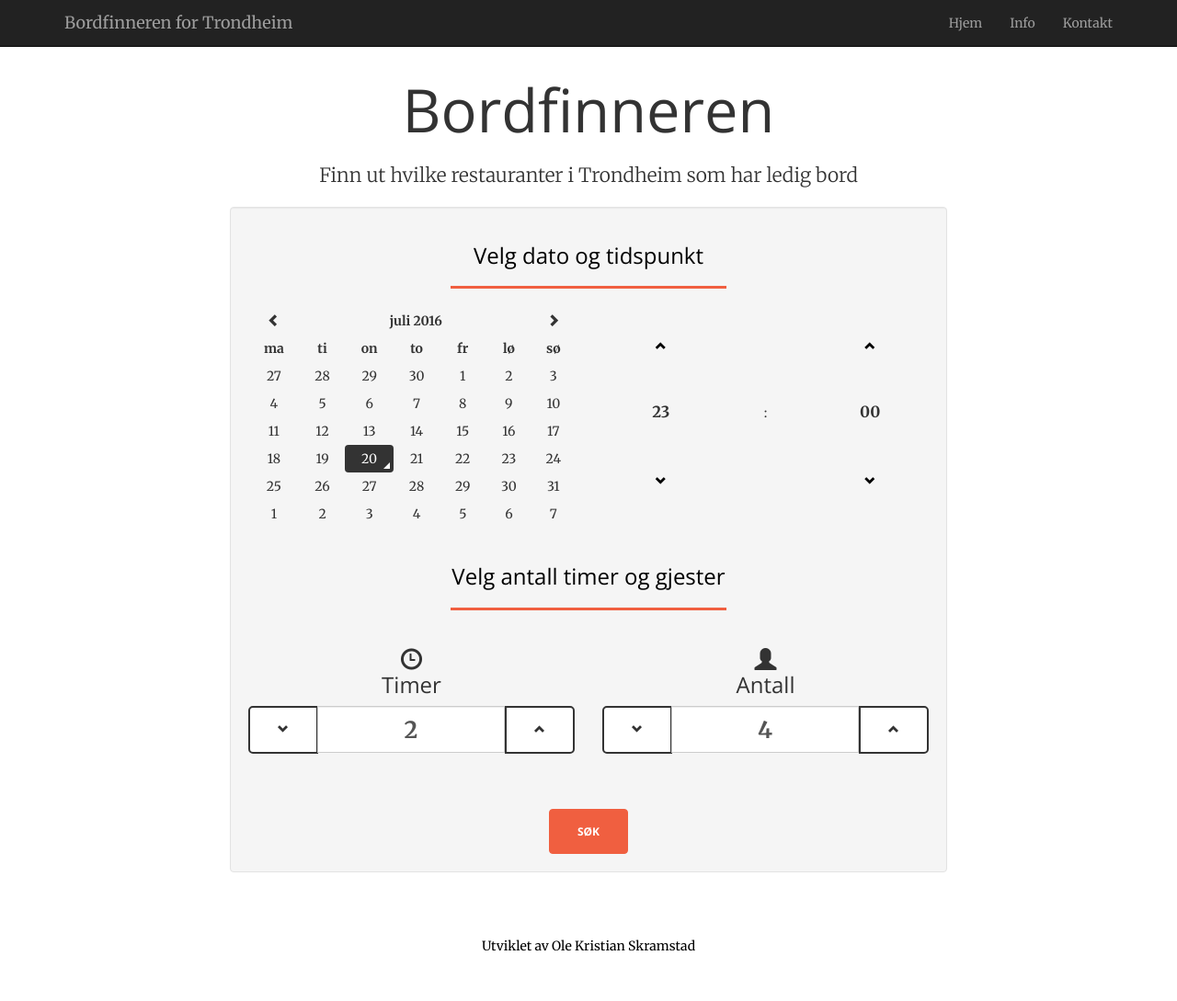
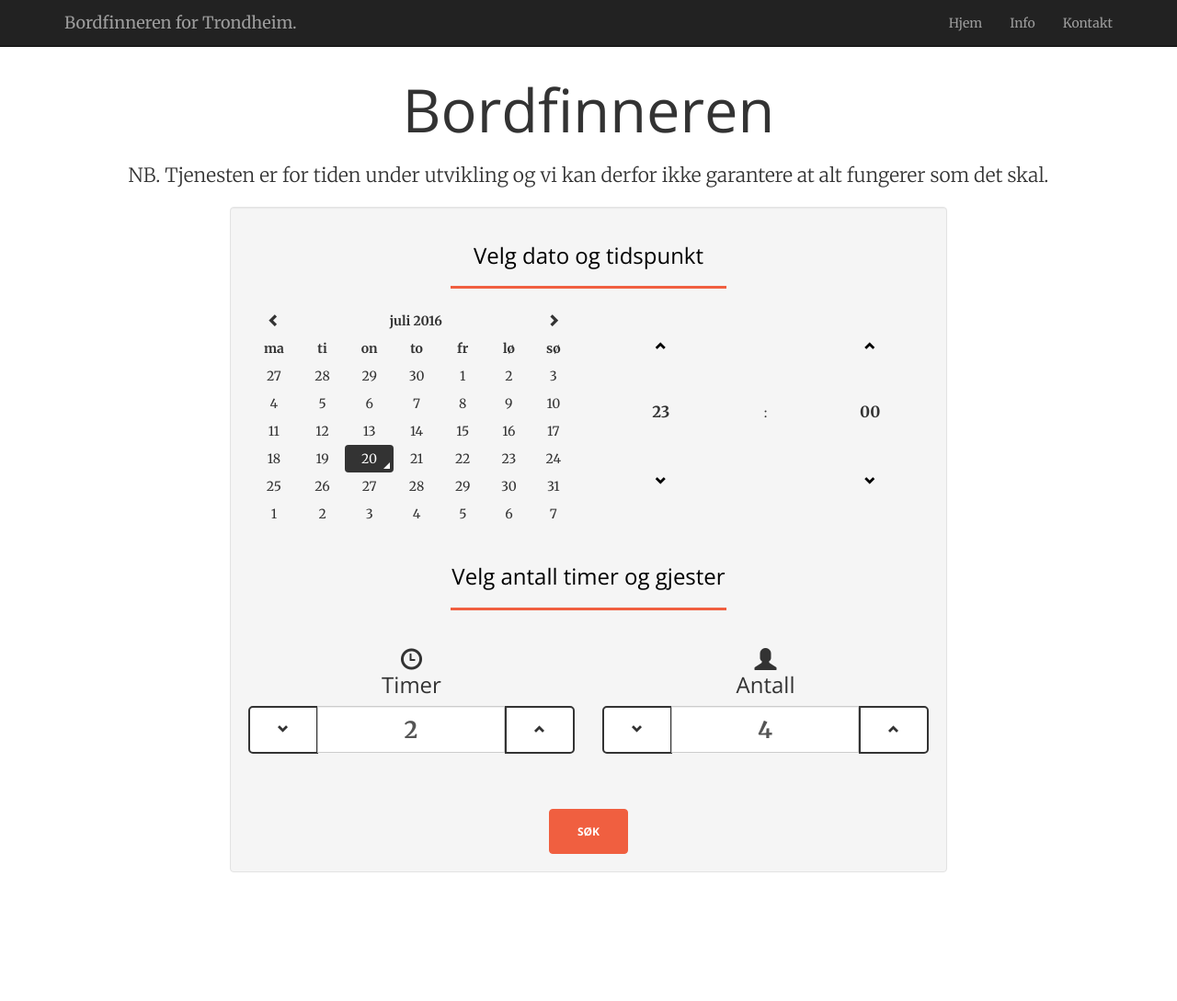
Before and after one commit to okristian1/bord, a Flask app: page / in a window 1280 px wide. Shown: the whole page at 92% size. After the commit the page ends 949 px from the top, so only its background shows below. Run offline with Flask 2, Linux system fonts and the light colour scheme; parts of the project's set-up code (start-up, migrations or seed data) failed here and were passed over; some libraries are stand-ins or nearby versions.

```diff
--- a/myproject.py
+++ b/myproject.py
@@ -77,7 +77,7 @@ def my_form_post():
 
         if free_tables_banksalen >= int(guests)/4:
             restaurants.append({
-              'id': "0",
+             'id': "0",
              'name': "Banksalen",
              'logo': "static/media/img/logo_banksalen.jpeg",
              'link': "https://sparbank1.2book.se/",
--- a/templates/base.html
+++ b/templates/base.html
@@ -84,7 +84,7 @@
                         <span class="icon-bar"></span>
                         <span class="icon-bar"></span>
                       </button>
-                      <a class="navbar-brand" href="/">Bordfinneren for Trondheim</a>
+                      <a class="navbar-brand" href="/">Bordfinneren for Trondheim.</a>
                     </div>
                     <div id="navbar" class="collapse navbar-collapse">
                       <ul class="nav navbar-nav navbar-right">
@@ -98,11 +98,7 @@
 
                 <body>
                   <div id="content">{% block content %}{% endblock %}</div>
-                  <section id="footer">
-                    <div class="container text-center">
-                  <a href="http://okristian1.github.io/okristian1/">Utviklet av Ole Kristian Skramstad</a>
-                  </div>
-                  </section>
+
                   </body>
                 </html>
 
--- a/templates/dev.html
+++ b/templates/dev.html
@@ -9,7 +9,7 @@
 {% block content %}
     <div class="container text-center">
       <h1>Bordfinneren</h1>
-      <p class="lead">Finn ut hvilke restauranter i Trondheim som har ledig bord</p>
+      <p class="lead">NB. Tjenesten er for tiden under utvikling og vi kan derfor ikke garantere at alt fungerer som det skal.</p>
     <div class="row">
       <div id="finnbord" class='col-lg-8 col-lg-offset-2 col-xs-12 well'>
         <h3 style="color:black;">Velg dato og tidspunkt</h3>
```
Also changed, not shown: templates/restaurants.html (+2 -7 lines).
